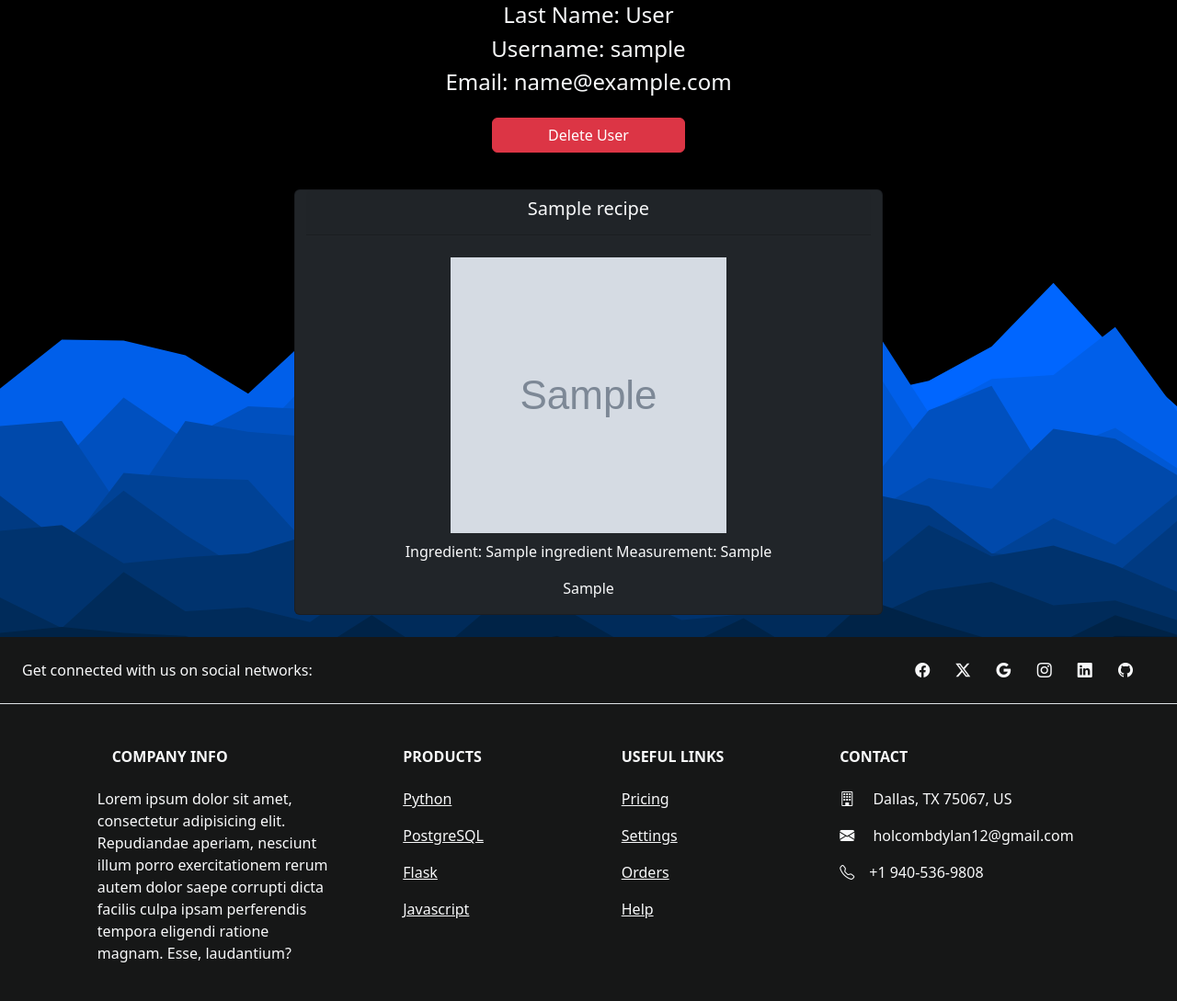
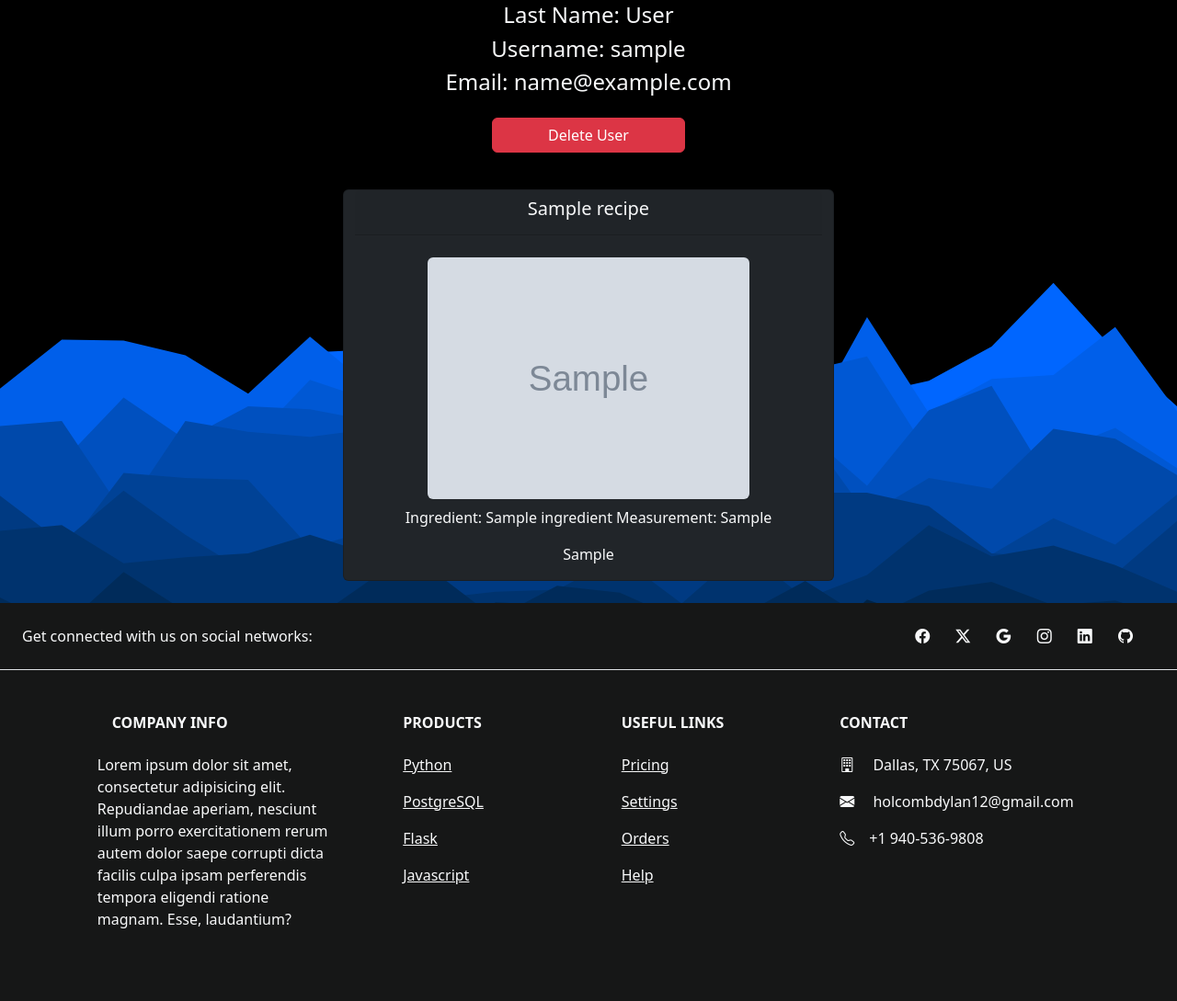
Before and after one commit to aditya-docs/flask-recipe-app, a Flask app: template templates/profile.html in a window 1280 px wide. Shown: the part 167-1256 px from the top of the page at 92% size. After the commit the page ends 1177 px from the top, so only its background shows below. Run offline with Flask 3, Linux system fonts and the light colour scheme; the template is opened without the code that fills it: values that come from a table or form of the project are taken from there, others are empty; tables that the repository leaves empty hold one stand-in row (values such as "Sample post"); grey boxes marked "Sample" are stand-in pictures; parts of the project's set-up code (start-up, migrations or seed data) failed here and were passed over.

Commit message:
Completed Capstone with README

```diff
--- a/app.py
+++ b/app.py
@@ -1,5 +1,4 @@
-from flask import Flask, render_template, redirect, session, flash, request, url_for
-from flask_debugtoolbar import DebugToolbarExtension
+from flask import Flask, render_template, redirect, session, flash, request
 from forms import LoginForm, RegisterForm, RecipeForm, SearchForm
 from models import db, connect_db, User, Recipe, Ingredient, RecipeIngredient
 app = Flask(__name__)
--- a/templates/profile.html
+++ b/templates/profile.html
@@ -15,12 +15,12 @@
     </form>
     <div class=" d-flex justify-content-center row">
         {% for recipe in recipes %}
-        <div class="card col-6 m-4 text-center bg-dark text-light">
+        <div class="card col-5 m-4 text-center bg-dark text-light">
             <div class="card-header">
                 <h5>{{recipe.title}}</h5>
             </div>
             <div class="card-body">
-                <img src="{{recipe.image}}" class="m-2" height="300" width="300" alt="">
+                <img src="{{recipe.image}}" class="img-fluid rounded m-2" height="350" width="350" alt="">
                 {% for ingredient in recipe.ingredients %}
                 <p class="card-text">Ingredient: {{ingredient.ingredient_name}} Measurement: {{ingredient.measurement}}
                 </p>
```
Also changed, not shown: requirements.txt (+81 -0 lines), README.md (added).
